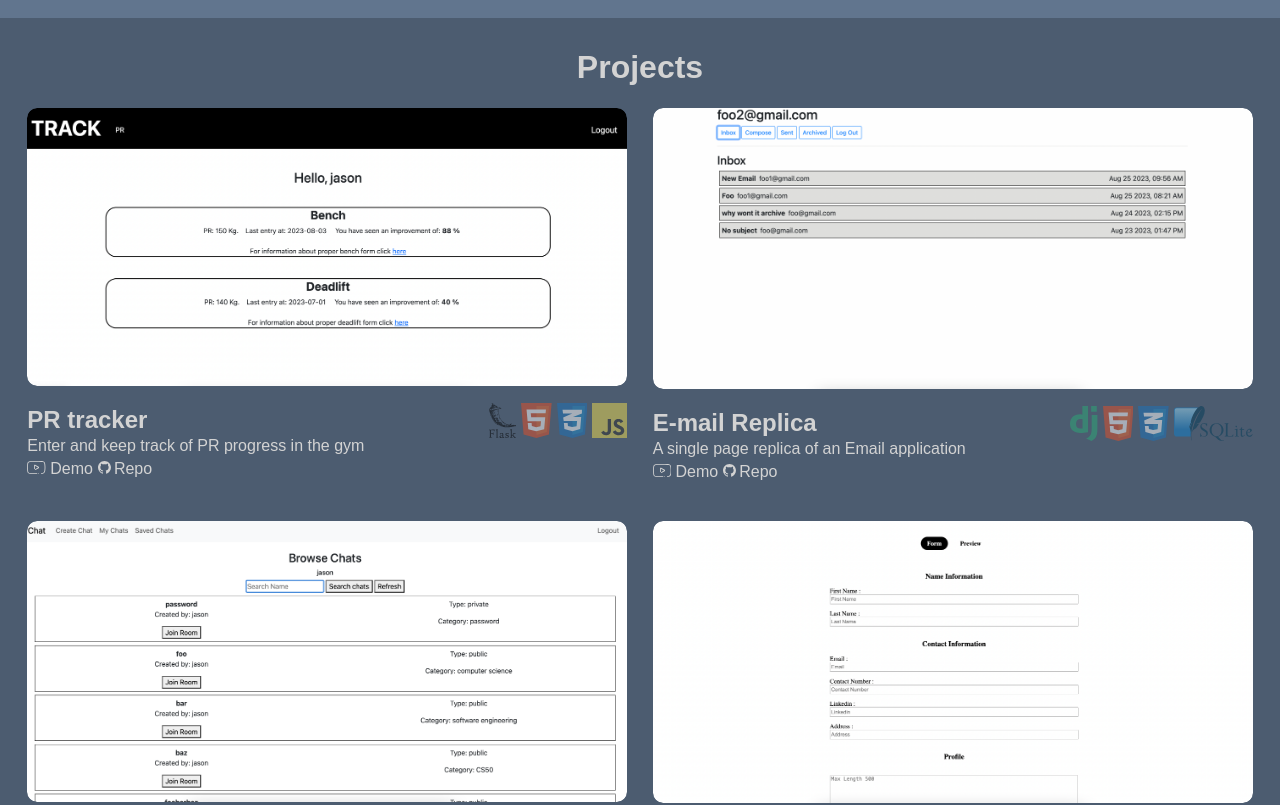
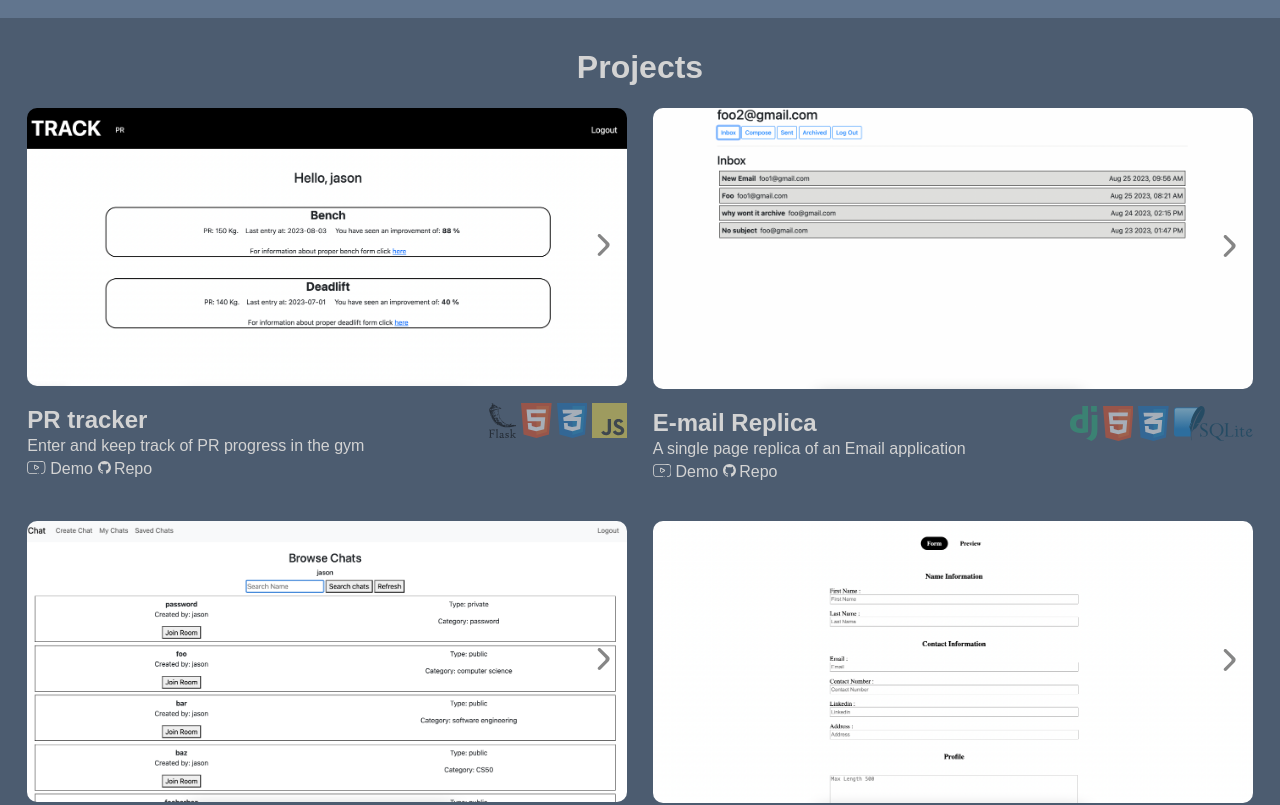
Before and after one commit to JC33340/portfolioPage, a React (Create React App) app in the folder portfolio-page/: page / in a window 1280 px wide. Shown: the part 1102-1907 px from the top of the page. Built offline with nearby package versions, Linux system fonts and the light colour scheme.

Commit message:
changed to arrow carousel for project items

```diff
--- a/portfolio-page/src/App.css
+++ b/portfolio-page/src/App.css
@@ -157,6 +157,7 @@ html{
 .about-text{
   text-align: center;
   animation: entranceAboutText 2s;
+  animation-fill-mode: backwards;
   opacity: 0.5;
   font-size: 25px;
   animation-delay: 0.1s;
@@ -361,6 +362,48 @@ html{
 }
 
 .project-image-slider{
+  overflow: hidden;
+  width: 600px;
+  position: relative;
+}
+
+.project-image-slides{
+  display: flex;
+  transition: 1s;
+}
+
+
+.project-image{
+  width: 600px;
+  border-radius: 10px;
+  margin-right: 10px;
+}
+
+.arrow-next{
+  position: absolute;
+  right:5px;
+  top:50%;
+  transform: translate(0,-50%);
+}
+
+.arrow-prev{
+  position:absolute;
+  left:5px;
+  top:50%;
+  transform: translate(0,-50%);
+}
+
+.arrow-next svg,.arrow-prev svg{
+  height:40px;
+  opacity: 0.5;
+}
+
+.arrow-next:hover svg, .arrow-prev:hover svg{
+  opacity: 1;
+}
+/*
+
+.project-image-slider{
   width: 600px;
   overflow: hidden;
   border-radius: 10px;
@@ -390,6 +433,7 @@ html{
   scroll-snap-align: start;
   margin-right: 20px;
 }
+*/
 
 .project-item-name-tech{
   display: flex;
--- a/portfolio-page/src/components/Logos.tsx
+++ b/portfolio-page/src/components/Logos.tsx
@@ -125,4 +125,22 @@ function LogoDownload(){
     )
 }
 
-export {LogoDownload,LogoGmail,LogoJavascript,LogoReact,LogoFlask,LogoDjango,LogoTypscript,LogoHTML,LogoCSS,LogoGithub,LogoYoutube,LogoLinkedin,LogoWebsocket,LogoSQLite}
+function ArrowRight(){
+    return(
+        <svg  viewBox="0 0 24 24" fill="none" xmlns="http://www.w3.org/2000/svg">
+            <path d="M9.71069 18.2929C10.1012 18.6834 10.7344 18.6834 11.1249 18.2929L16.0123 13.4006C16.7927 12.6195 16.7924 11.3537 16.0117 10.5729L11.1213 5.68254C10.7308 5.29202 10.0976 5.29202 9.70708 5.68254C9.31655 6.07307 9.31655 6.70623 9.70708 7.09676L13.8927 11.2824C14.2833 11.6729 14.2833 12.3061 13.8927 12.6966L9.71069 16.8787C9.32016 17.2692 9.32016 17.9023 9.71069 18.2929Z" fill="#0F0F0F"/>
+        </svg>
+    )
+}
+
+function ArrowLeft(){
+    return(
+        <svg  viewBox="0 0 24 24" fill="none" xmlns="http://www.w3.org/2000/svg">
+            <path d="M14.2893 5.70708C13.8988 5.31655 13.2657 5.31655 12.8751 5.70708L7.98768 10.5993C7.20729 11.3805 7.2076 12.6463 7.98837 13.427L12.8787 18.3174C13.2693 18.7079 13.9024 18.7079 14.293 18.3174C14.6835 17.9269 14.6835 17.2937 14.293 16.9032L10.1073 12.7175C9.71678 12.327 9.71678 11.6939 10.1073 11.3033L14.2893 7.12129C14.6799 6.73077 14.6799 6.0976 14.2893 5.70708Z" fill="#0F0F0F"/>
+        </svg>
+    )
+}
+
+
+
+export {ArrowLeft,ArrowRight,LogoDownload,LogoGmail,LogoJavascript,LogoReact,LogoFlask,LogoDjango,LogoTypscript,LogoHTML,LogoCSS,LogoGithub,LogoYoutube,LogoLinkedin,LogoWebsocket,LogoSQLite}
--- a/portfolio-page/src/components/ProjectItem.tsx
+++ b/portfolio-page/src/components/ProjectItem.tsx
@@ -1,6 +1,7 @@
 import React from "react";
 import {LogoJavascript,LogoReact,LogoCSS,LogoDjango,LogoFlask,LogoGithub,LogoHTML,LogoTypscript,LogoYoutube,LogoWebsocket,LogoSQLite} from "./Logos"
 import useIntersectionObserver from "../customHooks/useIntersectionObserver";
+import {ArrowLeft, ArrowRight} from "./Logos"
 
 interface props{
     data:{
@@ -11,9 +12,10 @@ interface props{
         githubLink:string,
         technologiesUsed:string[]
     }
+    id:string
 }
 
-export default function ProjectItem({data}:props){
+export default function ProjectItem({data,id}:props){
 
     const techDisplay:JSX.Element[] = data.technologiesUsed.map(item=>{
         if (item==="javascript") return <LogoJavascript />
@@ -30,6 +32,32 @@ export default function ProjectItem({data}:props){
     })
 
     const [isVisible,containerRef,firstRun] = useIntersectionObserver(0.1)
+    const [steps,setSteps] = React.useState<number>(0)
+    const [slideCount,setSlideCount] = React.useState<number>(0)
+
+    const slider = document.querySelector<HTMLElement>(`#${id}`)
+    function handleClick(type:"next"|"prev"){
+        setSteps(prev=>{
+            if(slider){
+                if(type === "next"){
+                    setSlideCount(prev=>prev+1)
+                    return prev-slider.offsetWidth -10
+                } else{
+                    setSlideCount(prev=>prev-1)
+                    return prev+slider.offsetWidth +10
+                }
+
+            }
+            else { return prev}
+        })
+    }
+    React.useEffect(()=>{
+        console.log(steps)
+        if(slider){
+            slider.style.transform = `translateX(${steps}px)`
+        }
+    },[steps])
+
 
     return(
         <div ref={containerRef} className="project-item" style={{animationPlayState:`${firstRun?"running":"paused"}`}}>
@@ -37,14 +65,17 @@ export default function ProjectItem({data}:props){
             <img src={data.pictures[0]} className="project-image" /> :
 
             <div className="project-image-slider">
-                <div className="project-image-slides">
+                <div className="project-image-slides" id={id} >
                     {data.pictures.map(pic=>{
                         return(<img className="project-image" src={pic}/>)
                     })}
+
                 </div>
+                {slideCount != (data.pictures.length-1) && <div className="arrow-next" onClick={()=>handleClick("next")}><ArrowRight /></div>}
+                {slideCount != 0 && <div className="arrow-prev" onClick={()=>handleClick("prev")}><ArrowLeft /></div>}
             </div>
+
             }
-
 
             <div className="project-item-name-tech">
                 <div>
--- a/portfolio-page/src/components/Projects.tsx
+++ b/portfolio-page/src/components/Projects.tsx
@@ -29,9 +29,9 @@ export default function Projects(){
         {name:"Calculator",description:"Basic calculator app",pictures:[calculator1],youtubeLink:undefined,githubLink:"https://github.com/JC33340/CalculatorApp.git",technologiesUsed:["react","typescript","HTML","CSS"]}
     ]
 
-    const display: JSX.Element[] = projectInfo.map(item=>{
+    const display: JSX.Element[] = projectInfo.map((item,i)=>{
         return(
-            <ProjectItem data={item}/>
+            <ProjectItem key={item.name} id = {`projectItem${i}`}data={item}/>
         )
     })
 
```
